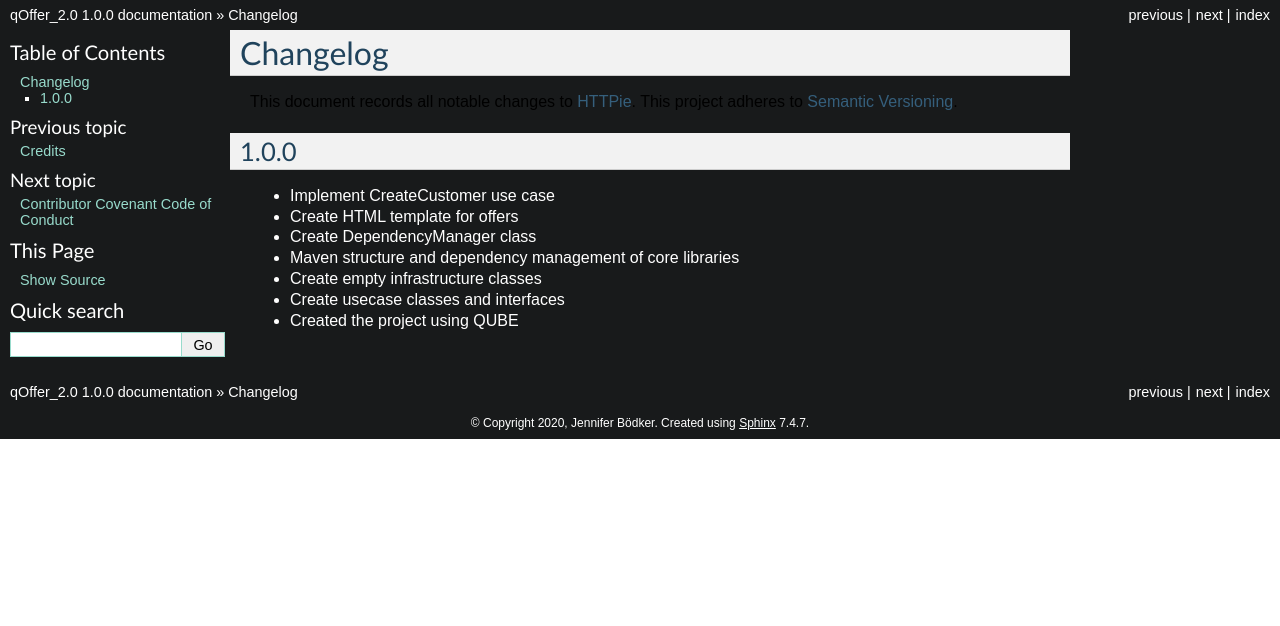
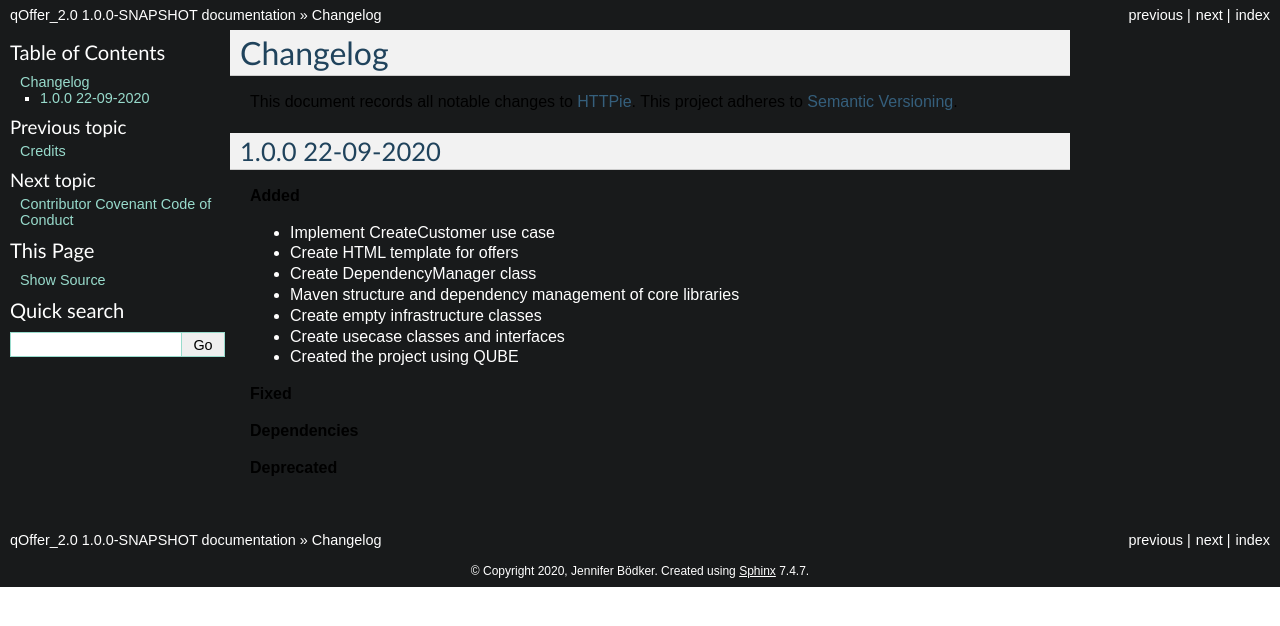
Before and after one commit to qbicsoftware/offer-manager-2-portlet, a Sphinx documentation site: the page built from docs/changelog.rst, in a window 1280 px wide. Shown: the top 626 px of the page. Built offline with Sphinx 7.4.7, drawn with Linux system fonts in a browser that asks for light colours.

```diff
--- a/CHANGELOG.rst
+++ b/CHANGELOG.rst
@@ -5,10 +5,10 @@ Changelog
 This document records all notable changes to `HTTPie <https://httpie.org>`_.
 This project adheres to `Semantic Versioning <https://semver.org/>`_.
 
+1.0.0 22-09-2020
+------------------
 
-
-1.0.0
-------------------
+**Added**
 
 * Implement CreateCustomer use case
 * Create HTML template for offers
@@ -17,3 +17,9 @@ This project adheres to `Semantic Versioning <https://semver.org/>`_.
 * Create empty infrastructure classes
 * Create usecase classes and interfaces
 * Created the project using QUBE
+
+**Fixed**
+
+**Dependencies**
+
+**Deprecated**
--- a/docs/conf.py
+++ b/docs/conf.py
@@ -55,9 +55,9 @@ author = "Jennifer Bödker"
 # the built documents.
 #
 # The short X.Y version.
-version = '1.0.0'
+version = '1.0.0-SNAPSHOT'
 # The full version, including alpha/beta/rc tags.
-release = '1.0.0'
+release = '1.0.0-SNAPSHOT'
 
 # The language for content autogenerated by Sphinx. Refer to documentation
 # for a list of supported languages.
--- a/qube.cfg
+++ b/qube.cfg
@@ -1,5 +1,5 @@
 [bumpversion]
-current_version = 1.0.0
+current_version = 1.0.0-SNAPSHOT
 
 [bumpversion_files_whitelisted]
 dot_qube = .qube.yml
```
